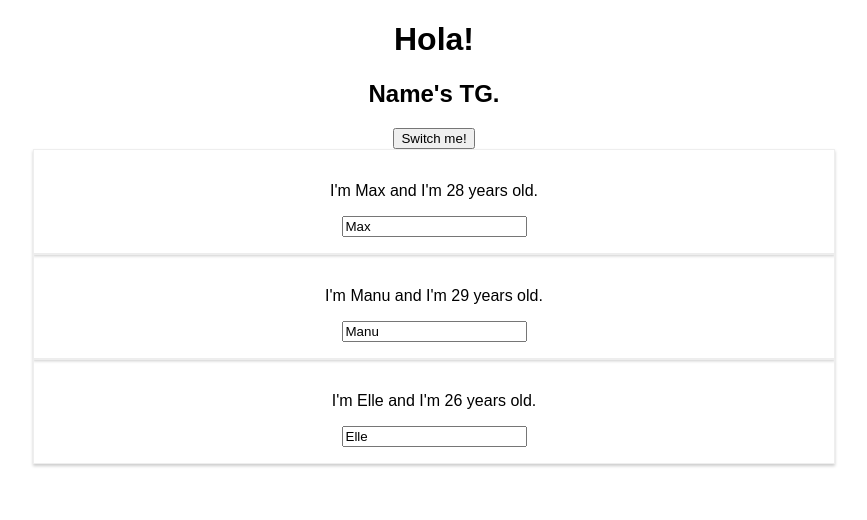
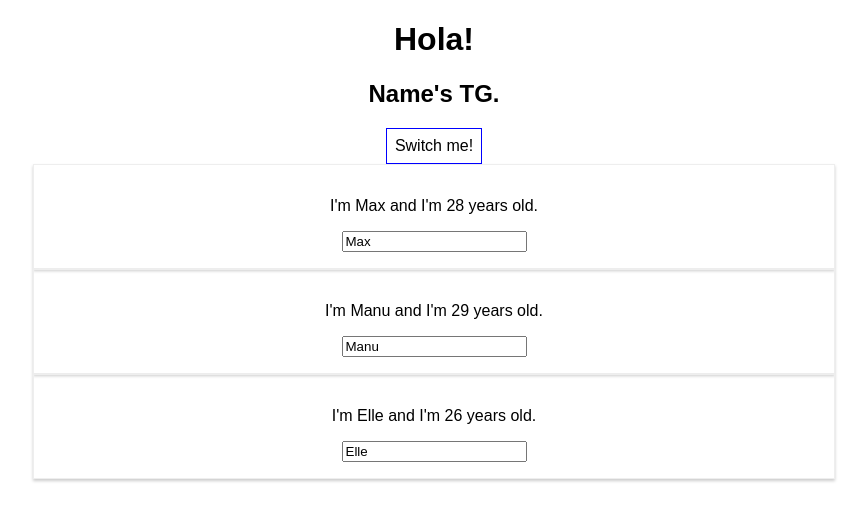
Before and after one commit to tengkusyafiq/Udemy---React---The-Complete-Guide-by-Maximilian---Lecture-Notes, a React (Create React App) app in the folder react-complete-guide/: page / in a window 1280 px wide. Shown: the top 520 px of the page, without its empty margins (206-1073 px from the left). Built offline with nearby package versions, Linux system fonts and the light colour scheme.

Commit message:
3.25 Working with inline style

```diff
--- a/react-complete-guide/src/App.js
+++ b/react-complete-guide/src/App.js
@@ -33,11 +33,19 @@
   };
 
   render() {
+    const buttonStyle = {
+      backgroundColor: "white",
+      font: "inherit",
+      border: "1px solid blue",
+      padding: "8px"
+    };
     return (
       <div className="App">
         <h1>Hola!</h1>
         <h2>Name's TG.</h2>
-        <button onClick={this.switchNameHandler}>Switch me!</button>
+        <button style={buttonStyle} onClick={this.switchNameHandler}>
+          Switch me!
+        </button>
         <Person
           click={this.switchNameHandler.bind(this, "Max!!!!!!")}
           name={this.state.persons[0].name}
```
Also changed, not shown: 1 other file (tests, documents, lock files or other folders).
